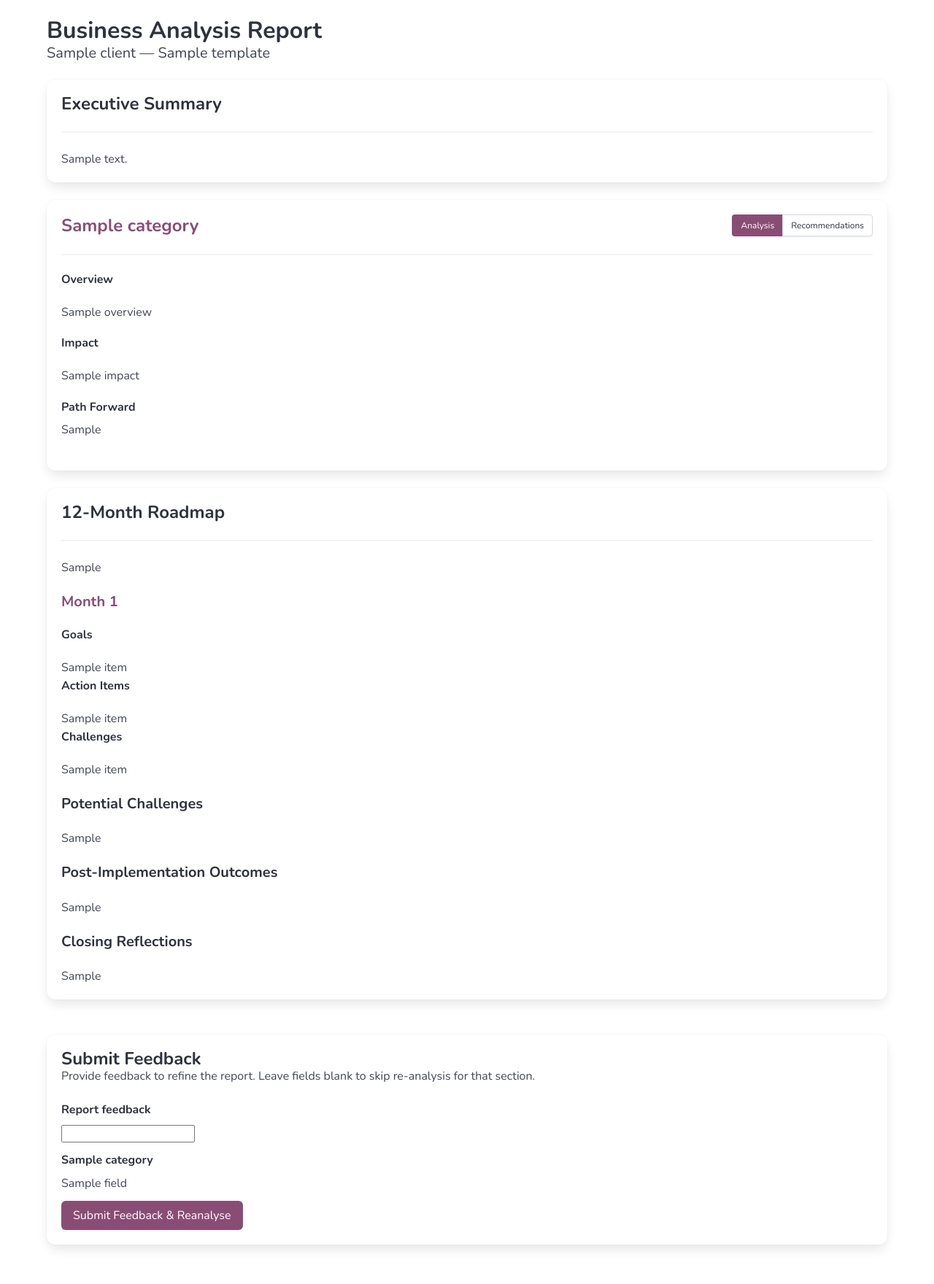
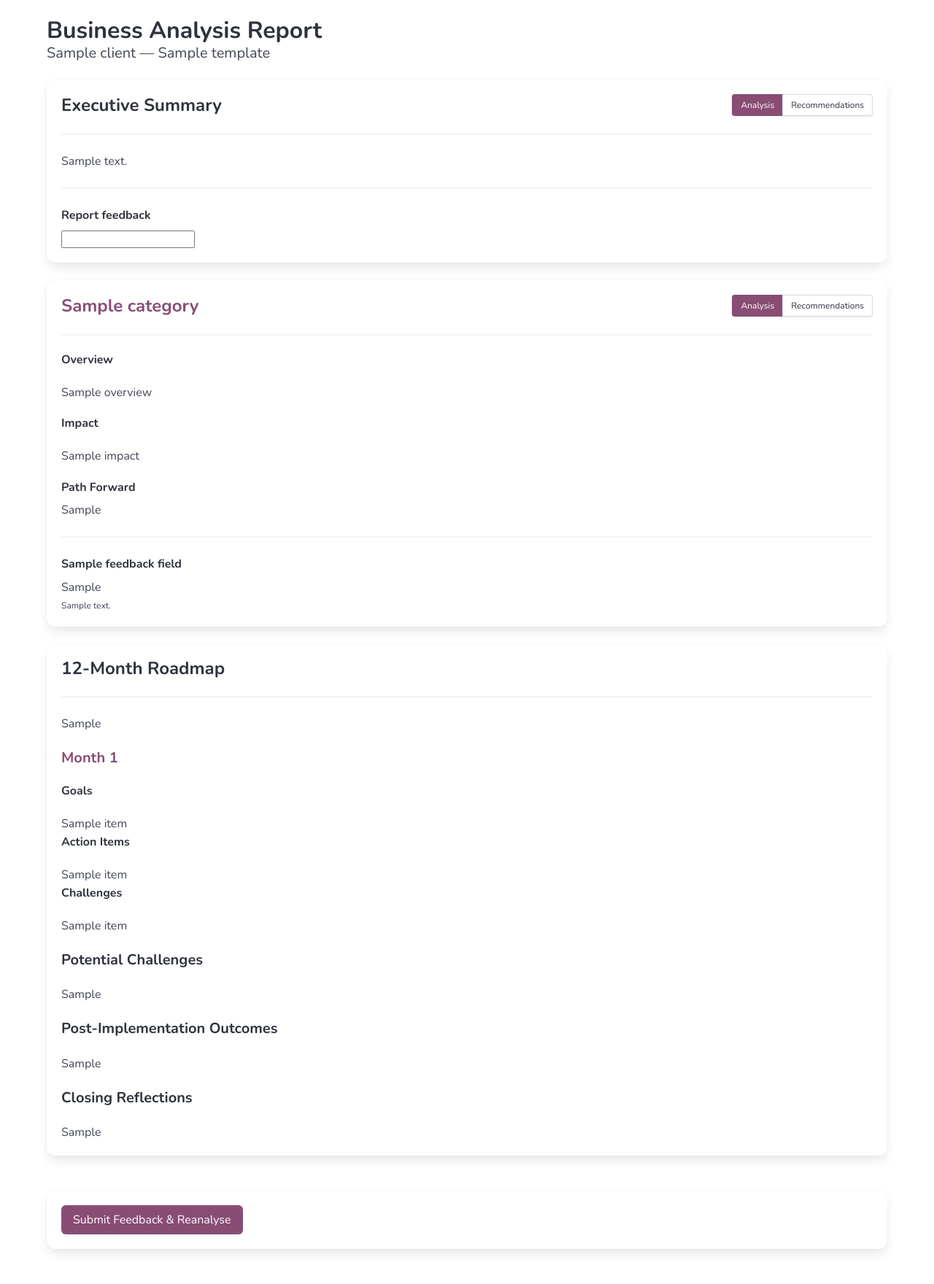
Before and after one commit to gravic07/complete-business-analysis, a Django app: template complete_business_analysis_tool/templates/pages/reports/report-detail.html in a window 1280 px wide. Shown: the part 160-1920 px from the top of the page at 73% size. Before the commit the page ends 1872 px from the top, so only its background shows below. Run offline with Django 5.2, Linux system fonts and the light colour scheme; the template is opened without the code that fills it: most values are stand-ins (such as "Sample title", 1, 10 or a date in 2020); form fields are guessed from the names that the template uses; some libraries are stand-ins or nearby versions.

Commit message:
Inline feedback fields

```diff
--- a/complete_business_analysis_tool/reports/forms.py
+++ b/complete_business_analysis_tool/reports/forms.py
@@ -4,7 +4,7 @@ from django import forms
 class FeedbackForm(forms.Form):
     report_feedback = forms.CharField(
         required=False,
-        widget=forms.Textarea(attrs={"rows": 4}),
+        widget=forms.Textarea(attrs={"rows": 4, "class": "textarea"}),
         label="Overall Feedback",
     )
 
@@ -13,8 +13,8 @@ class FeedbackForm(forms.Form):
         for category in categories or []:
             self.fields[f"category_{category.pk}"] = forms.CharField(
                 required=False,
-                widget=forms.Textarea(attrs={"rows": 3}),
-                label=category.name,
+                widget=forms.Textarea(attrs={"rows": 3, "class": "textarea"}),
+                label=f"{category.name} Feedback",
             )
 
     def clean(self):
--- a/complete_business_analysis_tool/templates/pages/reports/report-detail.html
+++ b/complete_business_analysis_tool/templates/pages/reports/report-detail.html
@@ -31,11 +31,44 @@
         </div>
       </div>
       {% if executive_summary or category_sections %}
+        <form method="post"
+              action="{% url 'reports:submit_feedback' assessment.pk %}">
+          {% csrf_token %}
+          {% if feedback_form.non_field_errors %}
+            <div class="notification is-danger mb-5">
+              {% for error in feedback_form.non_field_errors %}{{ error }}{% endfor %}
+            </div>
+          {% endif %}
           {% if executive_summary %}
             <div class="box mb-5">
-            <h2 class="title is-4">Executive Summary</h2>
+              <div class="level mb-2">
+                <div class="level-left">
+                  <h2 class="title is-4 level-item mb-0">Executive Summary</h2>
+                </div>
+                <div class="level-right">
+                  <div class="level-item">
+                    <div class="buttons has-addons js-tab-group">
+                      <button type="button"
+                              class="button is-small is-primary js-tab-btn"
+                              data-panel="analysis-exec">Analysis</button>
+                      <button type="button"
+                              class="button is-small js-tab-btn"
+                              data-panel="recommendations-exec">Recommendations</button>
+                    </div>
+                  </div>
+                </div>
+              </div>
               <hr />
-            <div class="content">{{ executive_summary.content|linebreaksbr }}</div>
+              <div id="analysis-exec" class="content js-tab-panel">{{ executive_summary.content|linebreaksbr }}</div>
+              <div id="recommendations-exec" class="content js-tab-panel is-hidden">
+                {% if recommendations_overview %}
+                  {{ recommendations_overview.content|linebreaksbr }}
+                {% else %}
+                  <p class="has-text-grey">No recommendations overview generated yet.</p>
+                {% endif %}
+              </div>
+              <hr />
+              {% include 'snippets/input-area.html' with field=feedback_form.report_feedback column=0 %}
             </div>
           {% endif %}
           {% for section in category_sections %}
@@ -47,9 +80,11 @@
                 <div class="level-right">
                   <div class="level-item">
                     <div class="buttons has-addons js-tab-group">
-                    <button class="button is-small is-primary js-tab-btn"
+                      <button type="button"
+                              class="button is-small is-primary js-tab-btn"
                               data-panel="analysis-{{ forloop.counter }}">Analysis</button>
-                    <button class="button is-small js-tab-btn"
+                      <button type="button"
+                              class="button is-small js-tab-btn"
                               data-panel="recommendations-{{ forloop.counter }}">Recommendations</button>
                     </div>
                   </div>
@@ -74,6 +109,8 @@
                   <p class="has-text-grey">No recommendations generated yet.</p>
                 {% endif %}
               </div>
+              <hr />
+              {% include 'snippets/input-area.html' with field=section.feedback_field column=0 %}
             </div>
           {% endfor %}
           {% if roadmap %}
@@ -107,35 +144,13 @@
             </div>
           {% endif %}
           <div class="box mt-6">
-          <h2 class="title is-4">Submit Feedback</h2>
-          <p class="subtitle is-6">
-            Provide feedback to refine the report. Leave fields blank to skip re-analysis for that section.
-          </p>
-          {% if feedback_form.non_field_errors %}
-            <div class="notification is-danger">
-              {% for error in feedback_form.non_field_errors %}{{ error }}{% endfor %}
-            </div>
-          {% endif %}
-          <form method="post"
-                action="{% url 'reports:submit_feedback' assessment.pk %}">
-            {% csrf_token %}
-            <div class="field">
-              <label class="label">{{ feedback_form.report_feedback.label }}</label>
-              <div class="control">{{ feedback_form.report_feedback }}</div>
-            </div>
-            {% for category, field in category_fields %}
-              <div class="field">
-                <label class="label">{{ category.name }}</label>
-                <div class="control">{{ field }}</div>
-              </div>
-            {% endfor %}
             <div class="field">
               <div class="control">
                 <button type="submit" class="button is-primary">Submit Feedback &amp; Reanalyse</button>
               </div>
             </div>
+          </div>
         </form>
-        </div>
       {% else %}
         <div class="notification is-warning">No report has been generated for this assessment yet.</div>
       {% endif %}
```
Also changed, not shown: complete_business_analysis_tool/reports/views.py (+8 -6 lines). Lines whose indentation alone changed are shown as unchanged.
